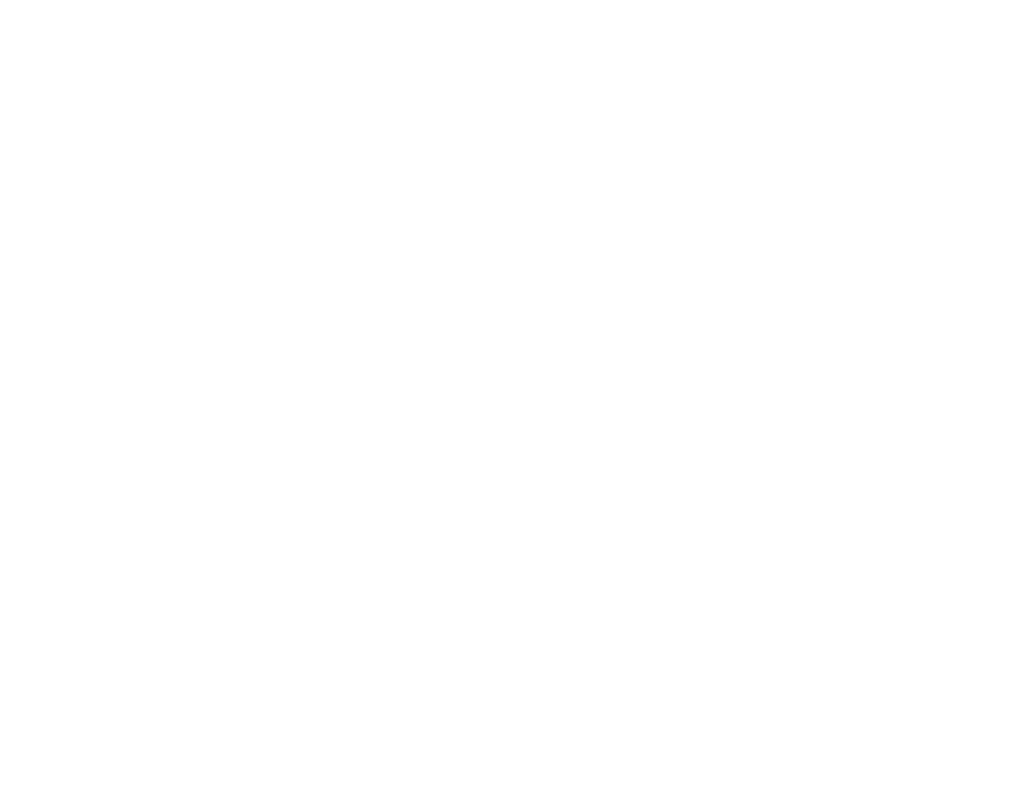
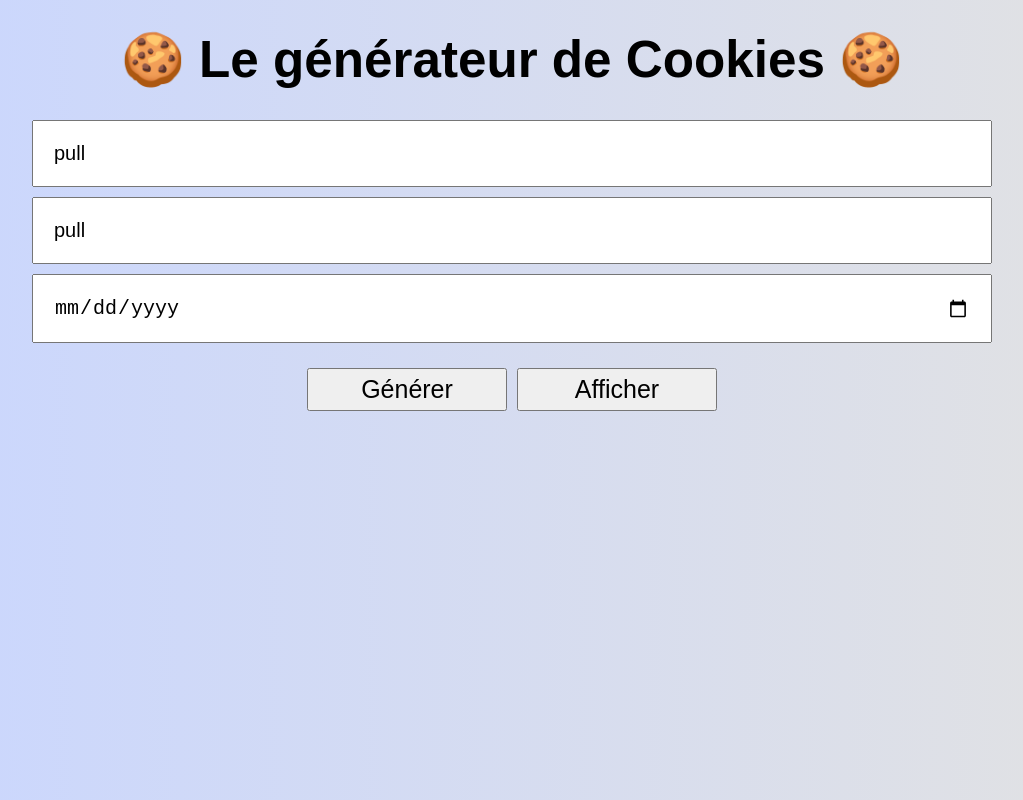
Before and after one commit to Zakaria-Outahar/Projet-4-JS, a plain HTML site: page index.html in a window 1280 px wide. Shown: the whole page, without its empty margins (128-1151 px from the left). Drawn offline with Linux system fonts and the light colour scheme.

Commit message:
Code Html + CSS

```diff
--- a/index.html
+++ b/index.html
@@ -7,8 +7,18 @@
     <link rel="stylesheet" href="style.css">
 </head>
 <body>
+    <h1>🍪 Le générateur de Cookies 🍪</h1>
+    <input type="text" name="cookieName" value="pull">
+    <input type="text" name="cookieName" value="pull">
+    <input type="date" name="cookieExpire">
 
+    <div class="container-btns">
+        <button data-cookie="generer" class="btn1">Générer</button>
+        <button data-cookie="toutAfficher" class="btn2">Afficher</button>
+    </div>
+    <p class="info-txt"></p>
 
+    <ul class="affichage"></ul>
 
     <script src="app.js"></script>
 </body>
--- a/style.css
+++ b/style.css
@@ -8,3 +8,46 @@ body {
     font-family: Arial, Helvetica, sans-serif;
     background: linear-gradient(to right, #c9d6ff, #e2e2e2);
 }
+
+h1{
+    text-align: center;
+    font-size: 4vw;
+    margin:30px 0;
+}
+
+input{
+    display: block;
+    margin:10px auto;
+    padding: 20px;
+    font-size: 20px;
+    width: 75%;
+}
+
+.container-btns{
+    display: flex;
+    justify-content: center;
+    margin-top: 20px;
+}
+
+button{
+    display: block;
+    width: 200px;
+    font-size: 25px;
+    padding: 5px;
+    margin: 5px;
+}
+
+.affichage{
+    list-style-type: none;
+    margin: 0 auto;
+    width: 75%;
+    padding: 15px;
+    font-size: 40px;
+}
+
+.info-txt{
+    margin: 10px auto;
+    padding: 20px;
+    font-size: 20px;
+    width: 75%;
+}
```
